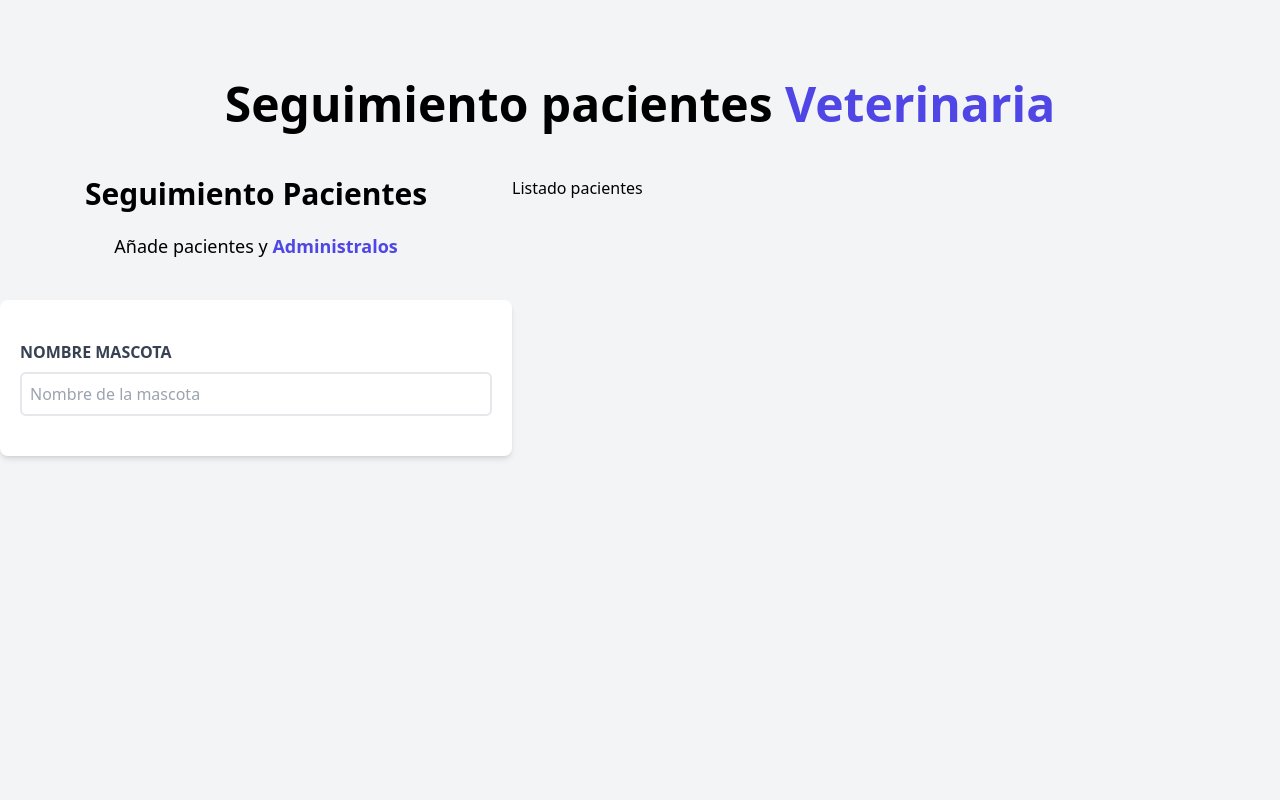
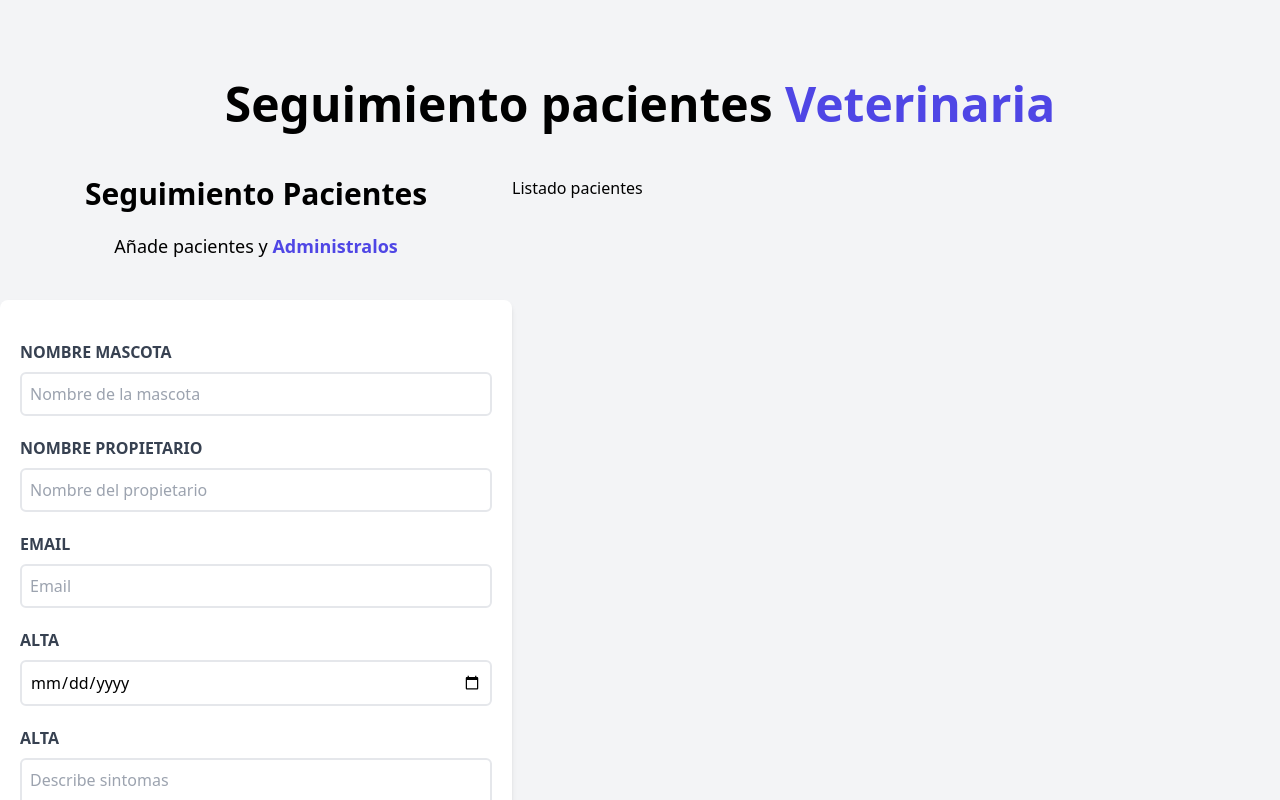
Before and after one commit to pbracciale86/onereact, a React (Vite) app: page / in a window 1280 px wide. Shown: the top 800 px of the page. Built offline with nearby package versions, Linux system fonts and the light colour scheme.

Commit message:
Terminando formulario paciente

```diff
--- a/src/components/Formulario.jsx
+++ b/src/components/Formulario.jsx
@@ -5,12 +5,34 @@
             <p className="text-lg mt-5 text-center mb-10">Añade pacientes y {" "}
             <span className="text-indigo-600 font-bold">Administralos</span>
             </p>
-            <form className="bg-white shadow-md rounded-lg py-10 px-5">
-                <div>
+            <form className="bg-white shadow-md rounded-lg py-10 px-5 mb-10">
+                <div className="mb-5">
                     <label className="block text-gray-700 uppercase font-bold" htmlFor="mascota"> Nombre mascota </label>
                     <input id="mascota" type="text" placeholder="Nombre de la mascota" className="border-2 w-full  p-2 mt-2
                     placeholder-gray-400 rounded-md"/>
                 </div>
+                <div className="mb-5">
+                    <label className="block text-gray-700 uppercase font-bold" htmlFor="propietario"> Nombre propietario </label>
+                    <input id="propietario" type="text" placeholder="Nombre del propietario" className="border-2 w-full  p-2 mt-2
+                    placeholder-gray-400 rounded-md"/>
+                </div>
+                <div className="mb-5">
+                    <label className="block text-gray-700 uppercase font-bold" htmlFor="email"> Email </label>
+                    <input id="email" type="email" placeholder="Email" className="border-2 w-full  p-2 mt-2
+                    placeholder-gray-400 rounded-md"/>
+                </div>
+                <div className="mb-5">
+                    <label className="block text-gray-700 uppercase font-bold" htmlFor="alta"> Alta </label>
+                    <input id="alta" type="date" className="border-2 w-full  p-2 mt-2
+                    placeholder-gray-400 rounded-md"/>
+                </div>
+                <div className="mb-5">
+                    <label className="block text-gray-700 uppercase font-bold" htmlFor="sintomas"> Alta </label>
+                    <textarea id="sintomas" className="border-2 w-full  p-2 mt-2 placeholder-gray-400 rounded-md"
+                    placeholder="Describe sintomas"
+                    ></textarea>
+                </div>
+                <input type="submit" className="bg-indigo-600 w-full p-3 hover:bg-indigo-700 text-white" value="Agregar paciente"/>
             </form>
         </div>
         )
```
